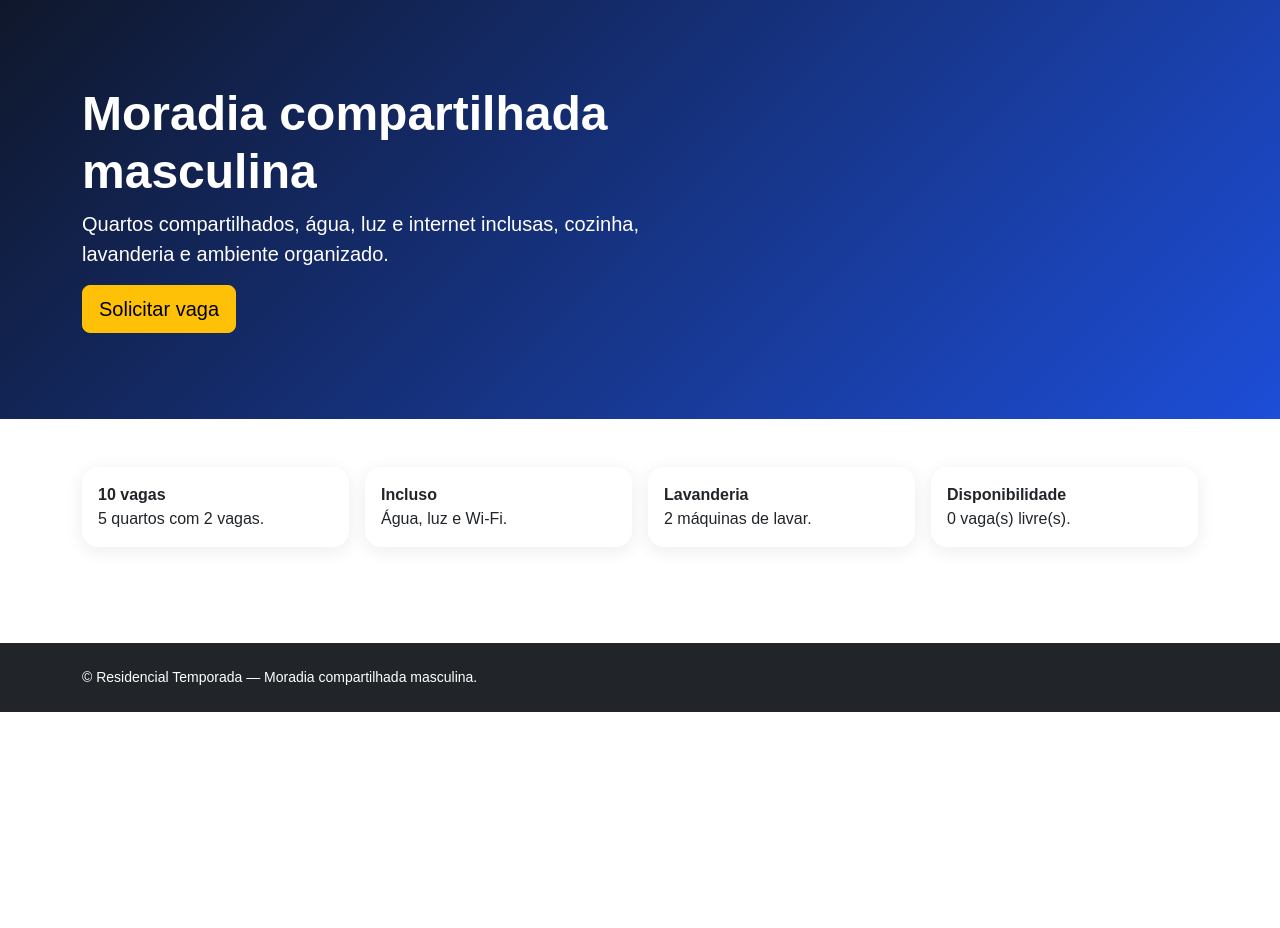
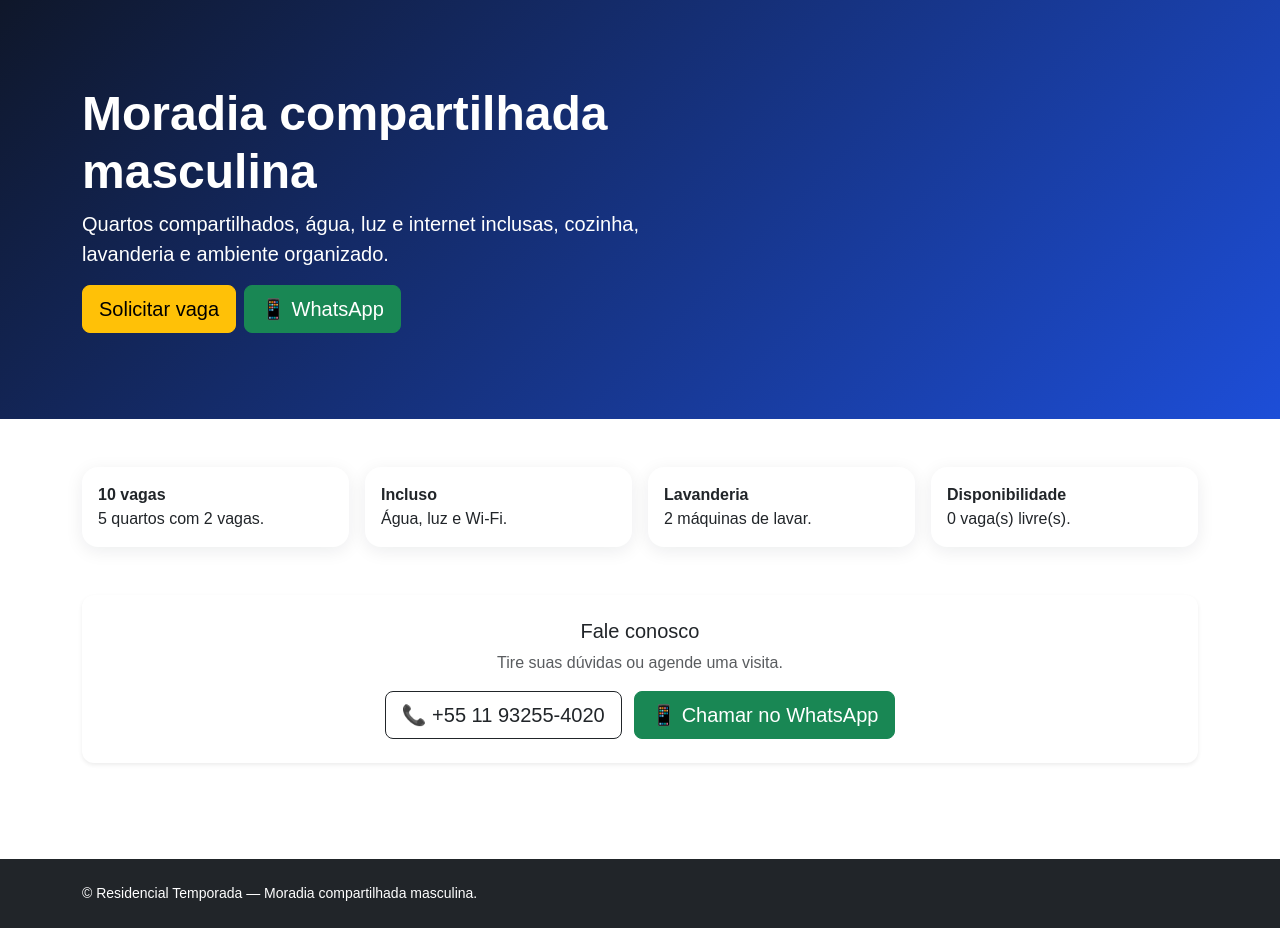
Before and after one commit to RobertoPiovesan1952/portal_residencial_temporada, a Django app: page / in a window 1280 px wide. Shown: the part 57-985 px from the top of the page. Before the commit the page ends 769 px from the top, so only its background shows below. Run offline with Django 5.2, Linux system fonts and the light colour scheme; data that the repository does not hold is empty.

Commit message:
Adiciona telefone e WhatsApp de contato na pagina principal

```diff
--- a/templates/publico/home.html
+++ b/templates/publico/home.html
@@ -5,7 +5,10 @@
     <div class="col-lg-7">
       <h1 class="display-5 fw-bold">Moradia compartilhada masculina</h1>
       <p class="lead">Quartos compartilhados, água, luz e internet inclusas, cozinha, lavanderia e ambiente organizado.</p>
-      <a href="/solicitar-vaga/" class="btn btn-warning btn-lg">Solicitar vaga</a>
+      <div class="d-flex flex-wrap gap-2">
+        <a href="/solicitar-vaga/" class="btn btn-warning btn-lg">Solicitar vaga</a>
+        <a href="https://wa.me/5511932554020" target="_blank" rel="noopener" class="btn btn-success btn-lg">📱 WhatsApp</a>
+      </div>
     </div>
   </div>
 </section>
@@ -17,4 +20,14 @@
     <div class="col-md-3"><div class="card p-3 h-100"><b>Disponibilidade</b><span>{{ vagas_livres }} vaga(s) livre(s).</span></div></div>
   </div>
 </section>
+<section class="container pb-5">
+  <div class="card border-0 shadow-sm" style="border-radius:12px">
+    <div class="card-body p-4 text-center">
+      <h2 class="h5 mb-2">Fale conosco</h2>
+      <p class="text-muted mb-3">Tire suas dúvidas ou agende uma visita.</p>
+      <a href="tel:+5511932554020" class="btn btn-outline-dark btn-lg me-2">📞 +55 11 93255-4020</a>
+      <a href="https://wa.me/5511932554020" target="_blank" rel="noopener" class="btn btn-success btn-lg">📱 Chamar no WhatsApp</a>
+    </div>
+  </div>
+</section>
 {% endblock %}
```
